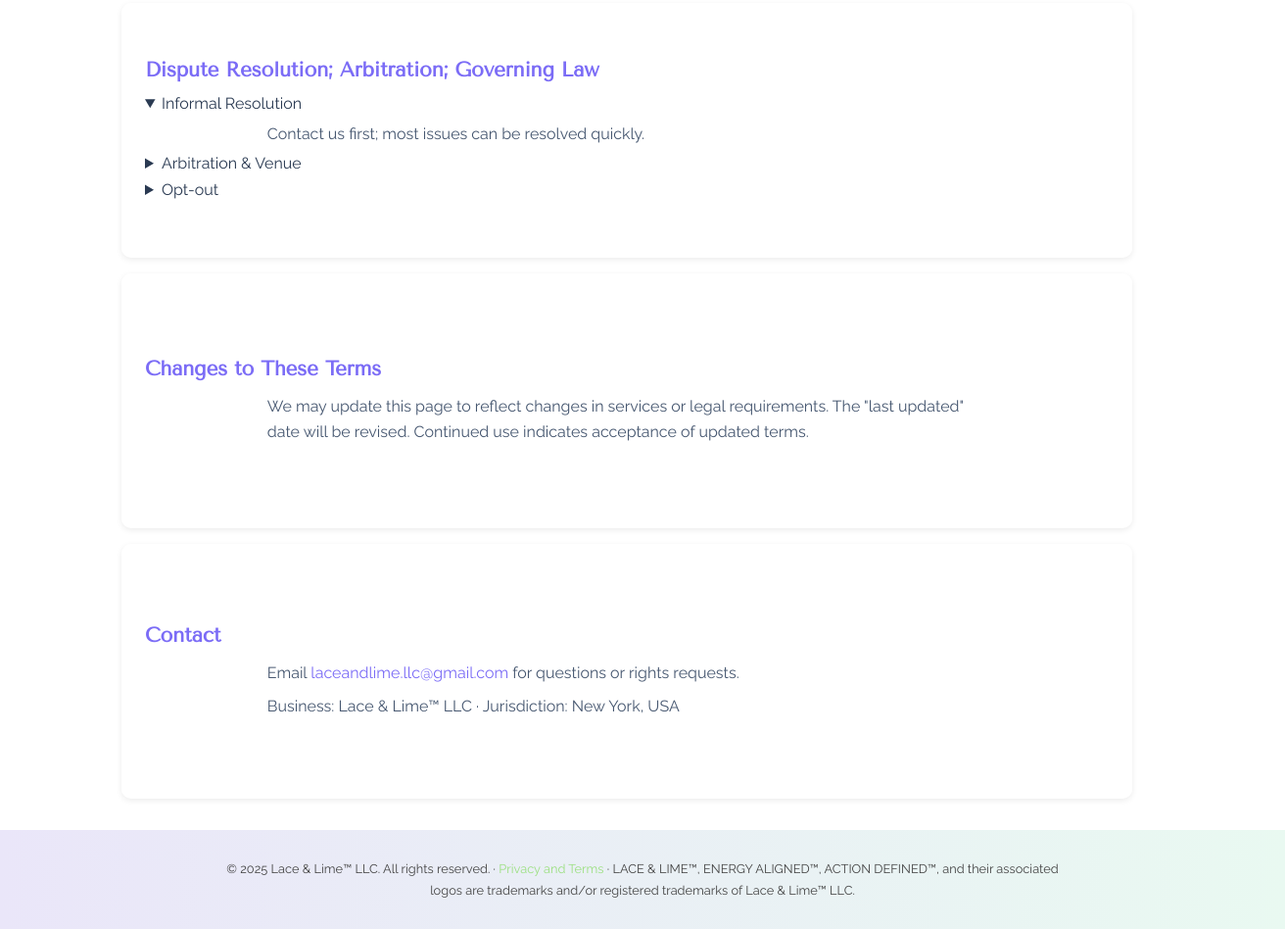
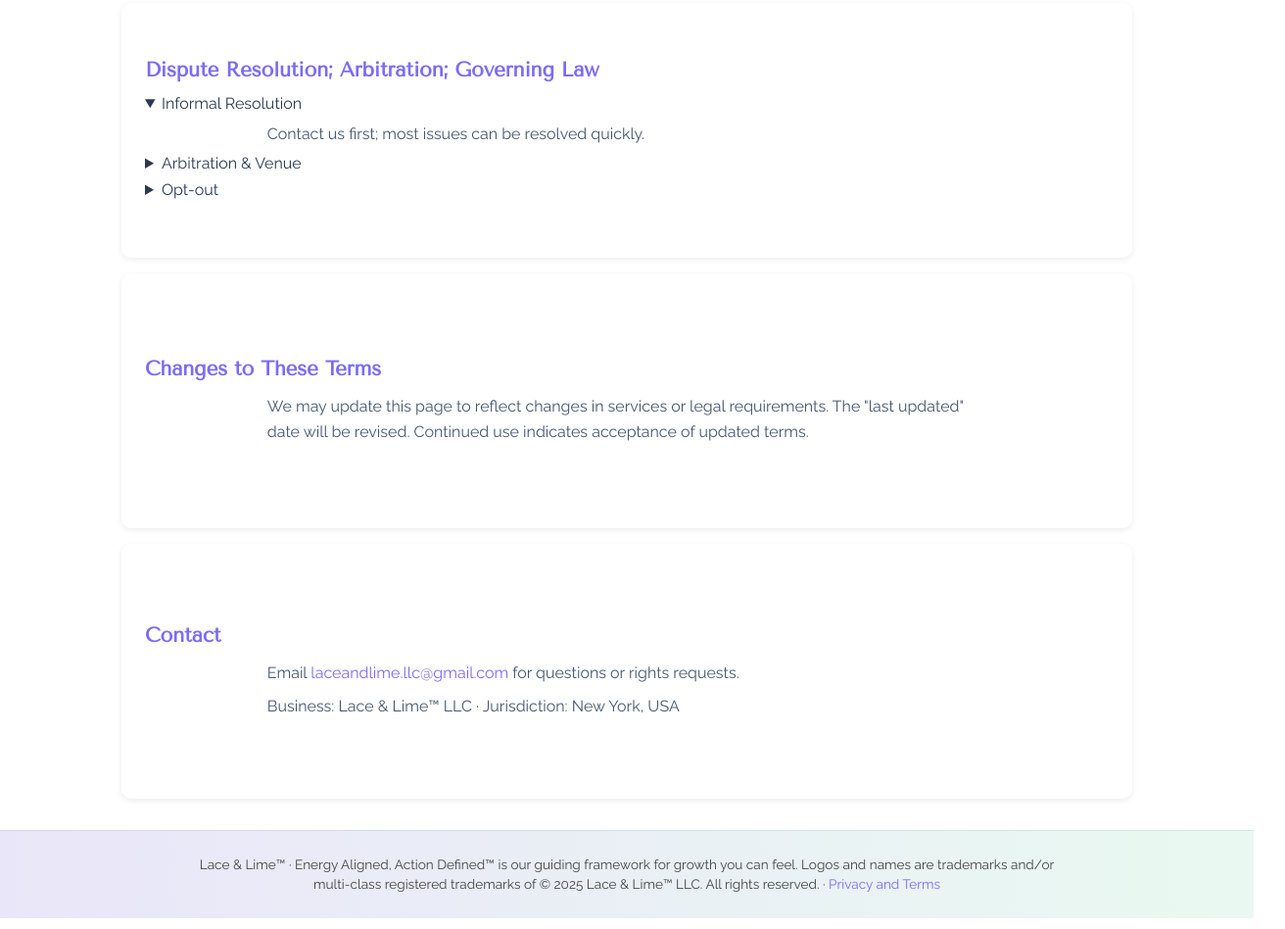
Before and after one commit to LLcollective/hot-princess, a plain HTML site: page privacy-terms.html in a window 1280 px wide. Shown: the part 3652-4600 px from the top of the page at 98% size, 1312 px wide, since content can reach past the window. Drawn offline with nearby package versions, Linux system fonts and the light colour scheme.

Commit message:
footer 10/10

```diff
--- a/css.css
+++ b/css.css
@@ -166,7 +166,7 @@
 .progress{height:3px;background:rgba(122,102,255,.15);position:fixed;left:0;right:0;top:var(--progress-top,64px);z-index:999;}.progress span{display:block;height:100%;width:0%;background:linear-gradient(90deg,var(--brand),var(--lime));transition:width .08s linear;}
 
 
-/* ===== FOOTER (Override, Edge-to-Edge) ===== */ footer, .site-footer {width:100%;background:var(--ink-800);color:var(--ink-200);padding:2rem 0;text-align:center;font-size:.85rem;margin-top:2rem;} footer a, .site-footer a {color:var(--lime);text-decoration:none;font-weight:500;} footer a:hover, .site-footer a:hover {color:var(--brand);text-decoration:underline;} footer .wrap {max-width:100%;padding:0;}
+
 
 /* ===== UNIVERSAL LOGO FOR LACE AND LIME ===== */ .logo-small-centered {display:flex;align-items:baseline;gap:.25rem;font-family:'Raleway',sans-serif;margin:0;line-height:1;} .logo-small-centered .lace {font-weight:200;text-transform:lowercase;font-size:2.2rem;background:linear-gradient(90deg,#7B6CF6,#6c4ccf);-webkit-background-clip:text;-webkit-text-fill-color:transparent;} .logo-small-centered .amp {font-weight:500;font-size:1.6rem;line-height:1;background:linear-gradient(90deg,#6c4ccf,#89c74a);-webkit-background-clip:text;-webkit-text-fill-color:transparent;margin:0 -0.1rem;position:relative;top:.3rem;} .logo-small-centered .lime {font-weight:700;text-transform:uppercase;font-size:1.7rem;line-height:1;background:linear-gradient(90deg,#a8e063,#56ab2f);-webkit-background-clip:text;-webkit-text-fill-color:transparent;}
 
@@ -478,7 +478,7 @@
 
 /* Highlight ribbon */
 .booknow-card.highlight::before {
-  content: "Core Experience — New";
+  content: "Core Experience";
   position: absolute;
   top: -0.75rem;
   right: 1rem;
@@ -658,17 +658,66 @@
 }
 
 
+
+/* ===== FOOTER BASE (LIGHT) ===== */
 footer {
-  background: linear-gradient(90deg, #eae6f9, #e9f9f1); /* lavender → lime */
-  font-size: 0.8rem;
+  width: 100%;
+  background: linear-gradient(90deg, #eae6f9, #e9f9f1); /* soft lavender → lime */
+  color: #444;                       /* dark gray text */
+  text-align: center;
+  margin-top: 2rem;
+  font-size: 0.85rem;
+  line-height: 1.5;
+  padding: 1.5rem 0;                 /* roomy on desktop */
+  border-top: 1px solid rgba(0,0,0,0.08); /* subtle divider */
+}
+
+/* ===== WRAP-HEAVY IN FOOTER ===== */
+footer .wrap-heavy {
+  max-width: 1100px;
+  margin: 0 auto;
+  padding: 0 1rem;
+  display: flex;
+  justify-content: center;
+  align-items: center;
+  flex-wrap: wrap; /* let text wrap gracefully */
+}
+
+/* ===== LEGAL TEXT ===== */
+footer .wrap-heavy .legal {
+  font-size: 0.85rem;
+  line-height: 1.5;
+  text-align: center;
   color: #444;
-  text-align: center;
-  padding: 1rem;
+  max-width: 900px;
+  margin: 0 auto;
 }
-.h1-wrap {
-  display: inline-block;
-  padding: 0 3.5rem;
-  border-radius: 12px;
-  box-shadow: 0 2px 6px rgba(255,255,255,0.4); /* faint glow */
-  background: transparent;
+
+footer .wrap-heavy .legal a {
+  color: var(--brand);               /* purple links */
+  text-decoration: none;
+  transition: color .25s ease;
 }
+
+footer .wrap-heavy .legal a:hover {
+  color: var(--lime);                /* lime hover */
+}
+
+/* ===== MOBILE FOOTER ADJUSTMENTS ===== */
+@media (max-width: 600px) {
+  footer {
+    padding: 0.8rem 0;               /* more compact */
+    font-size: 0.75rem;              /* slightly smaller */
+  }
+
+  footer .wrap-heavy {
+    flex-direction: column;          /* stack text */
+    padding: 0 0.5rem;
+  }
+
+  footer .wrap-heavy .legal {
+    font-size: 0.7rem;               /* legal small-print vibe */
+    line-height: 1.4;                /* tighter spacing */
+    max-width: 420px;                /* shorter lines for readability */
+  }
+}
--- a/privacy-terms.html
+++ b/privacy-terms.html
@@ -346,17 +346,16 @@
     </section>
   </main>
 
-  <!-- ===== FOOTER ===== -->
 <footer>
   <div class="wrap-heavy">
     <p class="legal">
-      © 2025 Lace & Lime™ LLC. All rights reserved. ·
-      <a href="privacy-terms.html">Privacy and Terms</a> ·
-      LACE & LIME™, ENERGY ALIGNED™, ACTION DEFINED™, and their associated logos
-      are trademarks and/or registered trademarks of Lace & Lime™ LLC.
+      Lace & Lime™ · <span class="anchor">Energy Aligned, Action Defined™</span> is our guiding framework for growth you can feel.
+      Logos and names are trademarks and/or multi-class registered trademarks of © 2025 Lace & Lime™ LLC. All rights reserved. ·
+      <a href="privacy-terms.html">Privacy and Terms</a>
     </p>
   </div>
 </footer>
+
 
   <!-- Load main.js -->
   <script src="js/main.js"></script>
```
Also changed, not shown: booknow.html (+1 -3 lines), contact.html (+1 -0 lines), founder.html (+1 -0 lines), lacednotes.html (+1 -0 lines), limeboard.html (+1 -0 lines), siteplans.html (+1 -0 lines).
